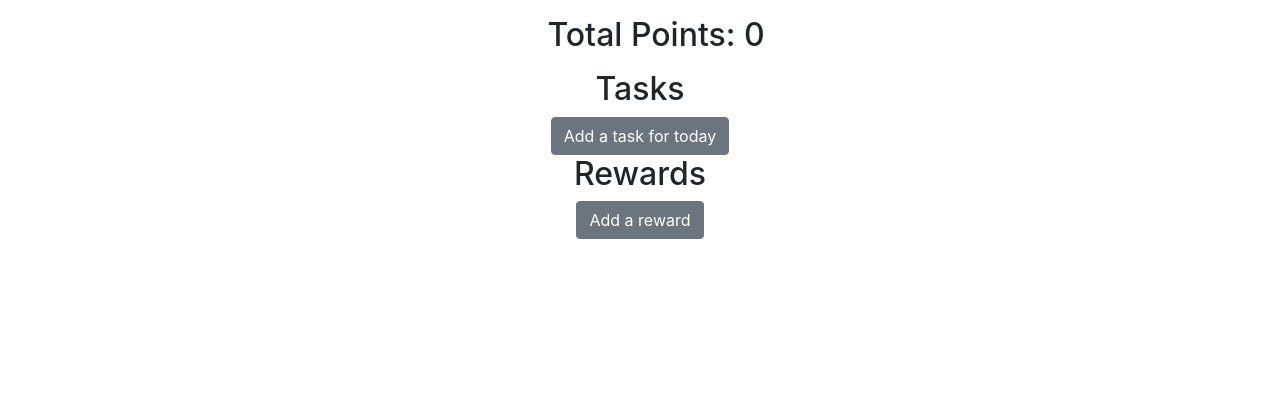
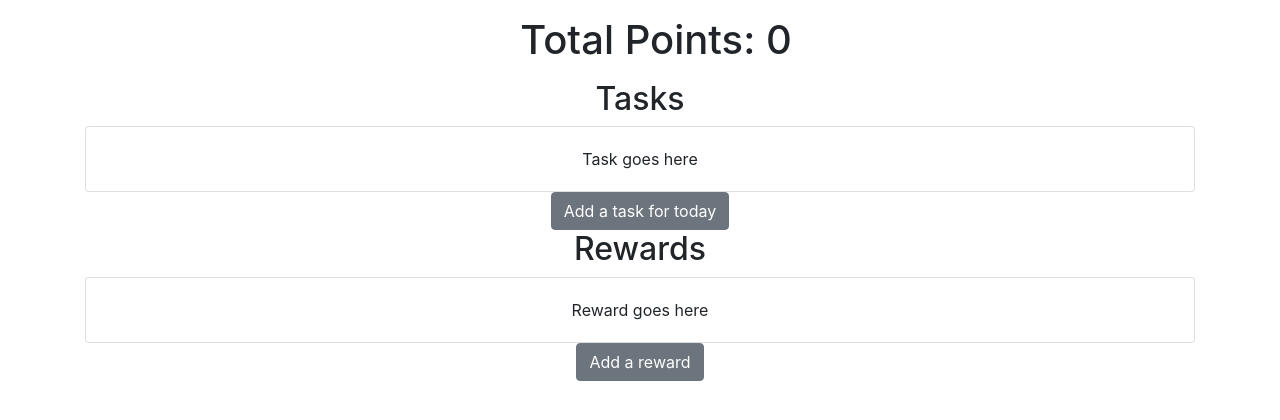
Before and after one commit to jeffkillinger/task-reward, a React (Create React App) app: page / in a window 1280 px wide. Shown: the top 420 px of the page. Built offline with nearby package versions, Linux system fonts and the light colour scheme.

Commit message:
add list areas for tasks and rewards

```diff
--- a/src/App.js
+++ b/src/App.js
@@ -1,7 +1,9 @@
 import React, { Component } from 'react';
 import TotalPoints from './components/TotalPoints';
 import AddTask from './components/AddTask';
-import AddReward from './components/AddReward'
+import AddReward from './components/AddReward';
+import TaskList from './components/TaskList';
+import RewardList from './components/RewardList';
 
 import './App.css';
 
@@ -14,8 +16,10 @@ class App extends Component {
         <div className="container">
           <TotalPoints />
           <h2>Tasks</h2>
+          <TaskList />
           <AddTask />
           <h2>Rewards</h2>
+          <RewardList />
           <AddReward />
         </div>
       </div>
--- a/src/components/Reward.js
+++ b/src/components/Reward.js
@@ -0,0 +1,15 @@
+import React, { Component } from 'react';
+
+class Reward extends Component {
+  render () {
+    return(
+      <div className="card">
+        <div className="card-body">
+          Reward goes here
+        </div>
+      </div>
+    )
+  }
+}
+
+export default Reward;
--- /dev/null
+++ b/src/components/RewardList.js
@@ -0,0 +1,12 @@
+import React, { Component } from 'react';
+import Reward from './Reward';
+
+class RewardList extends Component {
+  render () {
+    return(
+      <Reward />
+    )
+  }
+}
+
+export default RewardList;
--- a/src/components/Task.js
+++ b/src/components/Task.js
@@ -0,0 +1,15 @@
+import React, { Component } from 'react';
+
+class Task extends Component {
+  render () {
+    return(
+      <div className="card">
+        <div className="card-body">
+          Task goes here
+        </div>
+      </div>
+    )
+  }
+}
+
+export default Task;
--- /dev/null
+++ b/src/components/TaskList.js
@@ -0,0 +1,12 @@
+import React, { Component } from 'react';
+import Task from './Task';
+
+class TaskList extends Component {
+  render () {
+    return(
+      <Task />
+    )
+  }
+}
+
+export default TaskList;
--- a/src/components/TotalPoints.js
+++ b/src/components/TotalPoints.js
@@ -4,7 +4,7 @@ class TotalPoints extends Component {
   render() {
     return (
       <div className="container m-3">
-        <h2>Total Points: <span>0</span></h2>
+        <h1>Total Points: <span>0</span></h1>
       </div>
     )
   }
```
